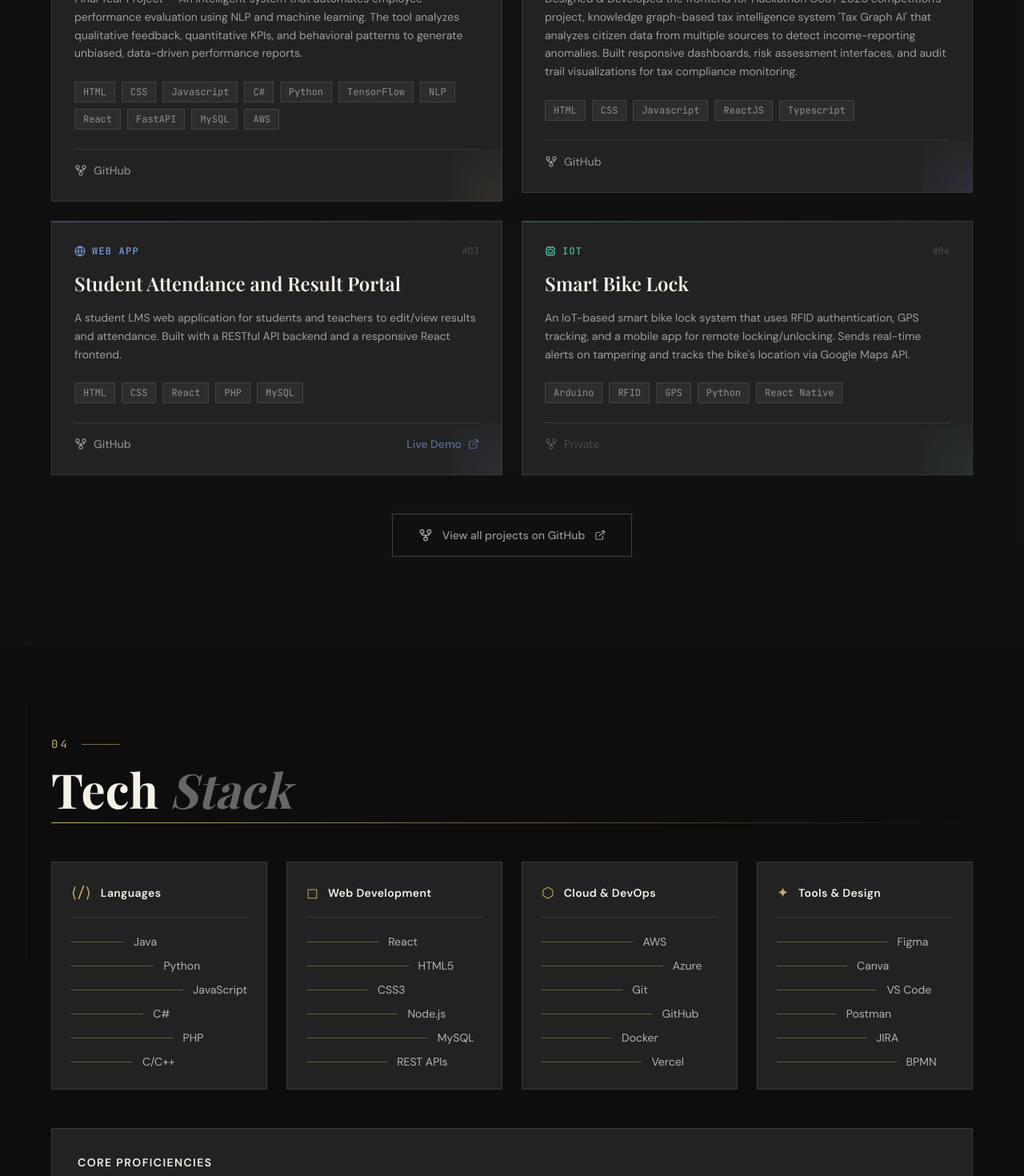
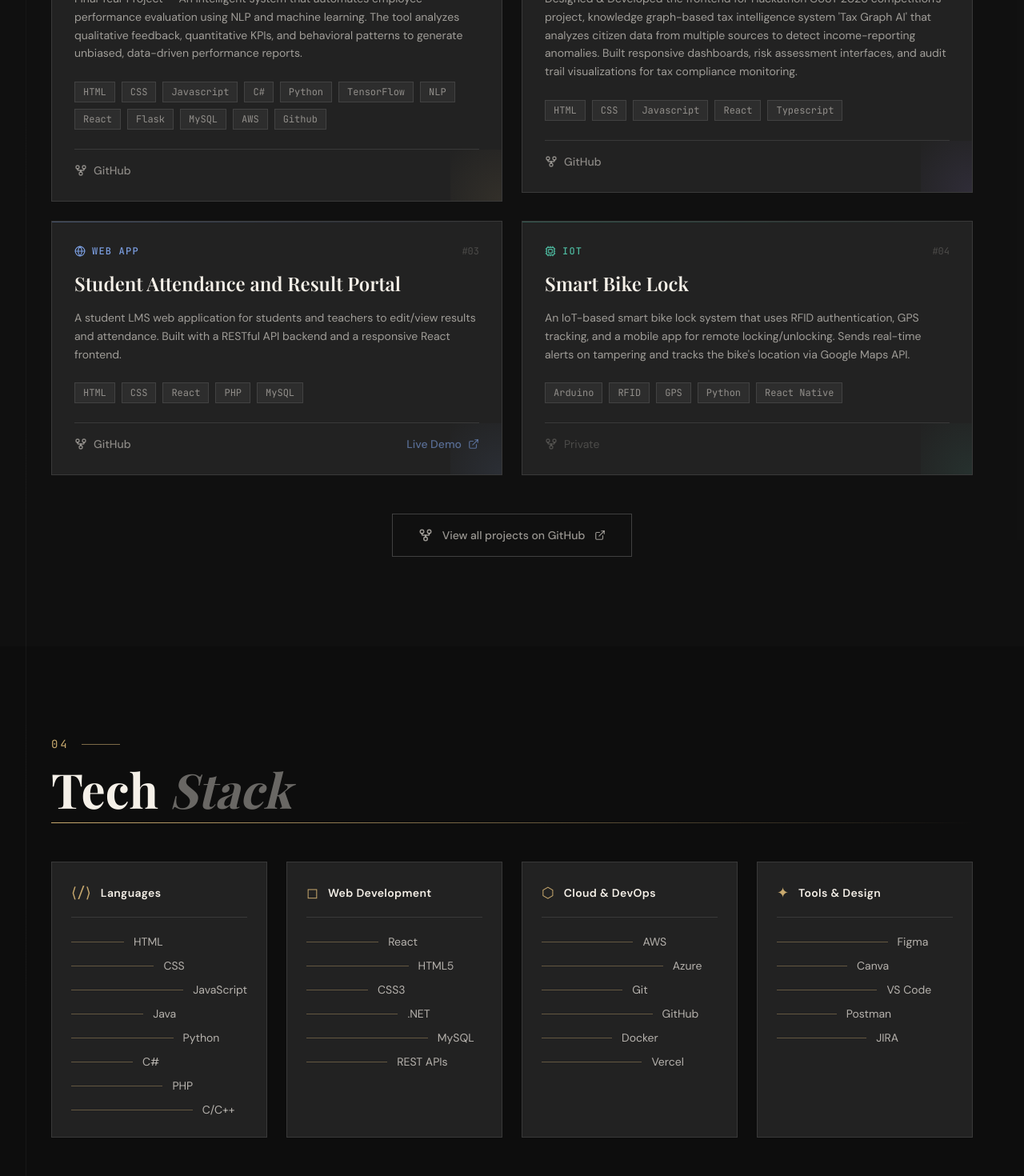
Before and after one commit to ahmedmujtaba45/My-Portfolio, a React (Vite) app: page / in a window 1280 px wide. Shown: the part 2120-3590 px from the top of the page at 80% size. Built offline with nearby package versions, Linux system fonts and the light colour scheme; a web font is replaced by a local one.

Commit message:
Update portfolio.js

```diff
--- a/src/data/portfolio.js
+++ b/src/data/portfolio.js
@@ -41,7 +41,7 @@ export const projects = [
     badge: "FYP",
     description:
       "Final Year Project — An intelligent system that automates employee performance evaluation using NLP and machine learning. The tool analyzes qualitative feedback, quantitative KPIs, and behavioral patterns to generate unbiased, data-driven performance reports.",
-    tech: ["HTML", "CSS", "Javascript", "C#", "Python", "TensorFlow", "NLP", "React", "FastAPI", "MySQL", "AWS"],
+    tech: ["HTML", "CSS", "Javascript", "C#", "Python", "TensorFlow", "NLP", "React", "Flask", "MySQL", "AWS", "Github"],
     github: "https://github.com/ahmedmujtaba45/Performance-Evaluation-Tool",
     demo: null,
     color: "from-amber-900/30 to-orange-900/20",
@@ -53,7 +53,7 @@ export const projects = [
     badge: "Hackathon 2026",
     description:
       "Designed & Developed the frontend for Hackathon CUST 2026 competition's project, knowledge graph-based tax intelligence system 'Tax Graph AI' that analyzes citizen data from multiple sources to detect income-reporting anomalies. Built responsive dashboards, risk assessment interfaces, and audit trail visualizations for tax compliance monitoring.",
-    tech: ["HTML", "CSS", "Javascript", "ReactJS", "Typescript"],
+    tech: ["HTML", "CSS", "Javascript", "React", "Typescript"],
     github: "https://github.com/ahmedmujtaba45/TaxGraphAI",
     demo: null,
     color: "from-purple-900/30 to-violet-900/20",
@@ -88,12 +88,12 @@ export const skills = [
   {
     category: "Languages",
     icon: "⟨/⟩",
-    items: ["Java", "Python", "JavaScript", "C#", "PHP", "C/C++"],
+    items: ["HTML", "CSS", "JavaScript", "Java", "Python", "C#", "PHP", "C/C++"],
   },
   {
     category: "Web Development",
     icon: "◻",
-    items: ["React", "HTML5", "CSS3", "Node.js", "MySQL", "REST APIs"],
+    items: ["React", "HTML5", "CSS3", ".NET", "MySQL", "REST APIs"],
   },
   {
     category: "Cloud & DevOps",
@@ -103,7 +103,7 @@ export const skills = [
   {
     category: "Tools & Design",
     icon: "✦",
-    items: ["Figma", "Canva", "VS Code", "Postman", "JIRA", "BPMN"],
+    items: ["Figma", "Canva", "VS Code", "Postman", "JIRA"],
   },
 ];
 
```
